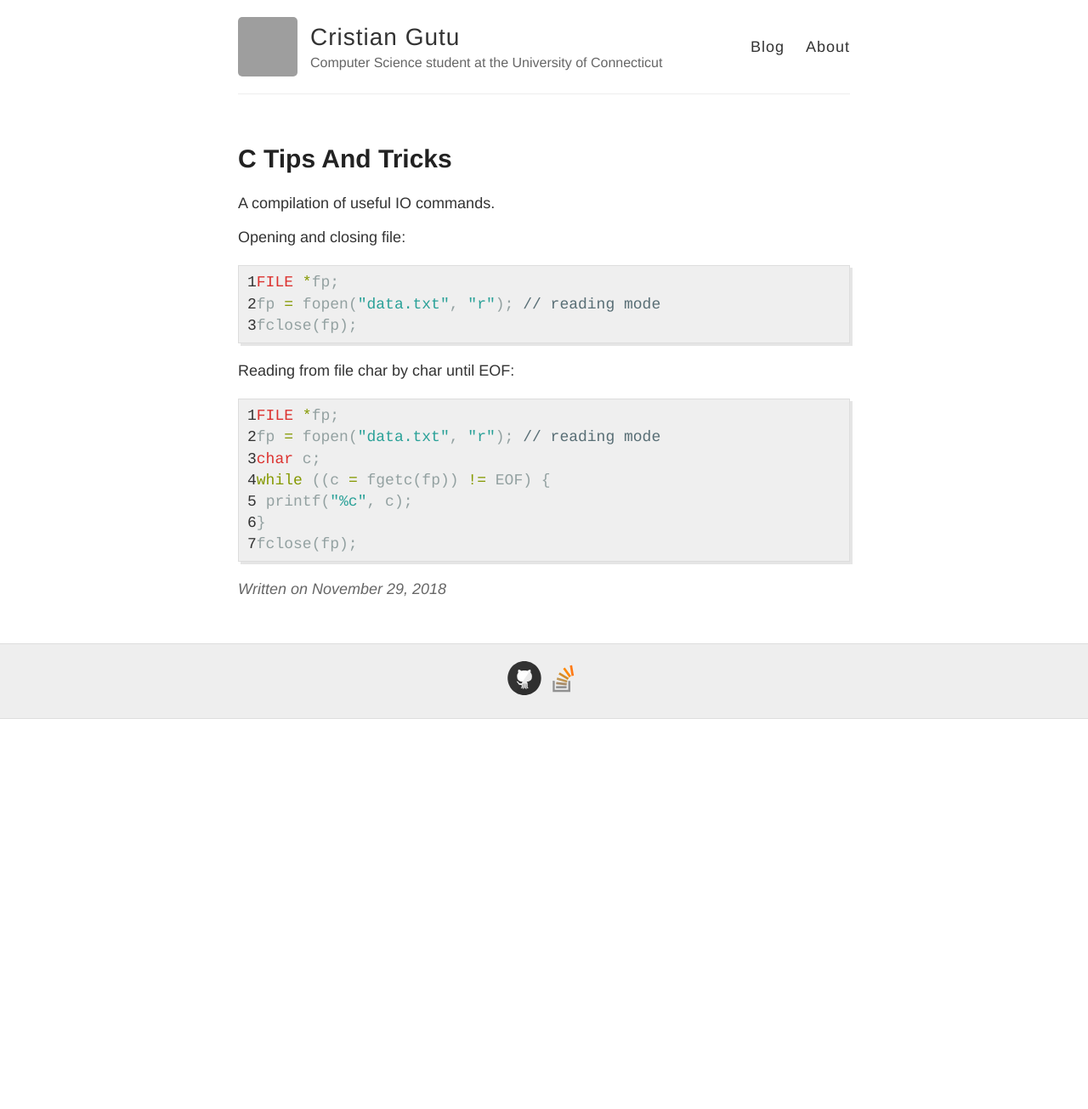
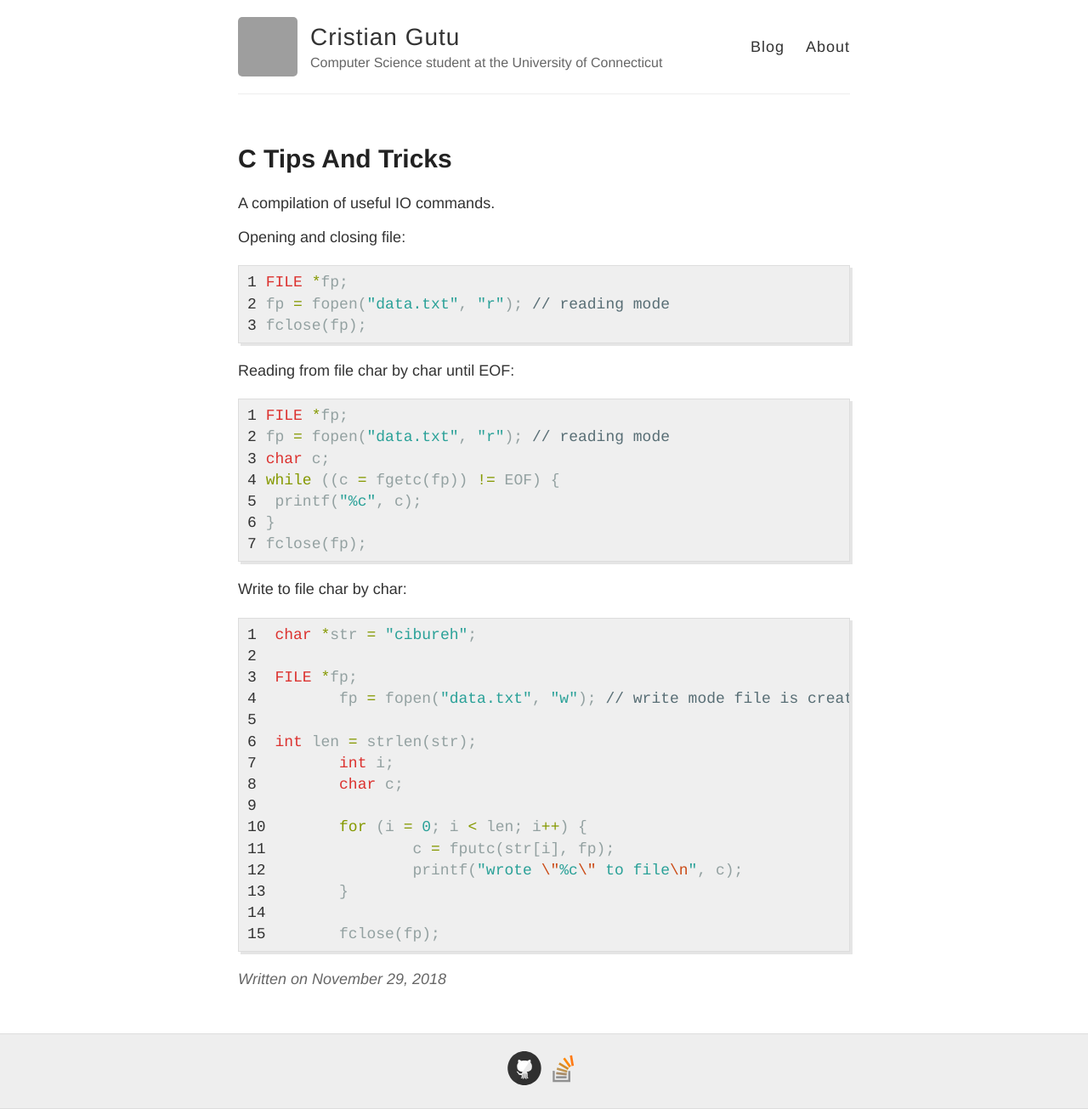
Before and after one commit to gutucristian/gutucristian.github.io, a Jekyll site: the page built from _posts/2018-11-29-C-Tips-and-Tricks.md, in a window 1280 px wide. Shown: the whole page at 85% size. Built offline with Jekyll 4.4.1, drawn with Linux system fonts in a browser that asks for light colours; our own code applies the rules of GitHub Pages for plain Markdown files; before the commit the page ends 900 px from its top, so only the background shows below that; grey boxes are pictures that could not be loaded.

Commit message:
Update 2018-11-29-C-Tips-and-Tricks.md

```diff
--- a/_posts/2018-11-29-C-Tips-and-Tricks.md
+++ b/_posts/2018-11-29-C-Tips-and-Tricks.md
@@ -2,18 +2,37 @@ A compilation of useful IO commands.
 
 Opening and closing file:
 {% highlight c linenos %}
-FILE *fp;
-fp = fopen("data.txt", "r"); // reading mode
-fclose(fp);
+ FILE *fp;
+ fp = fopen("data.txt", "r"); // reading mode
+ fclose(fp);
 {% endhighlight %}
 
 Reading from file char by char until EOF:
 {% highlight c linenos %}
-FILE *fp;
-fp = fopen("data.txt", "r"); // reading mode
-char c;
-while ((c = fgetc(fp)) != EOF) {
- printf("%c", c);
-}
-fclose(fp);
+ FILE *fp;
+ fp = fopen("data.txt", "r"); // reading mode
+ char c;
+ while ((c = fgetc(fp)) != EOF) {
+  printf("%c", c);
+ }
+ fclose(fp);
 {% endhighlight %}
+
+Write to file char by char:
+{% highlight c linenos %}
+ char *str = "cibureh";
+
+ FILE *fp;
+	fp = fopen("data.txt", "w"); // write mode file is created or truncated to zero length on write
+
+ int len = strlen(str);
+	int i;
+	char c;
+
+	for (i = 0; i < len; i++) {
+		c = fputc(str[i], fp);
+		printf("wrote \"%c\" to file\n", c);
+	}
+
+	fclose(fp);
+{% endhighlight %}
```
